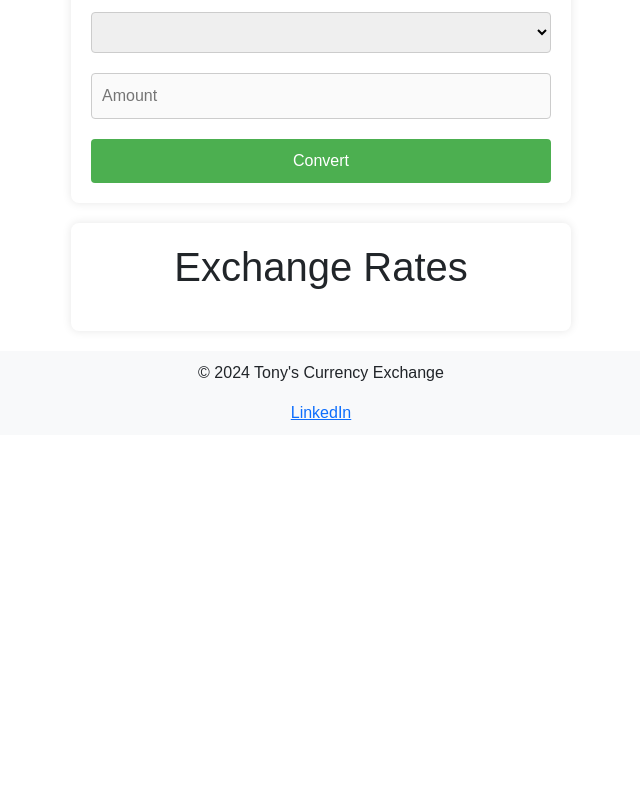
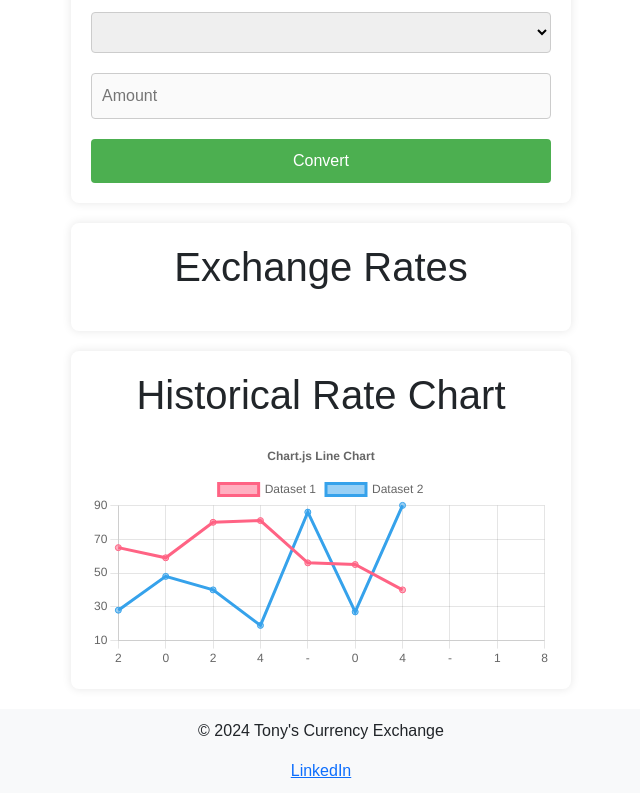
Before and after one commit to bear22309/currency-exchange, a React (Create React App) app: page / in a window 1280 px wide. Shown: the part 355-1148 px from the top of the page, without its empty margins (319-959 px from the left). Before the commit the page ends 800 px from the top, so only its background shows below. Built offline with nearby package versions, Linux system fonts and the light colour scheme; no server answers.

Commit message:
updated app.js

```diff
--- a/src/App.js
+++ b/src/App.js
@@ -1,5 +1,6 @@
 import React from 'react';
 import './App.css';
+import ChartComponent from './Chart';
 
 const App = () => {
   return (
@@ -9,6 +10,7 @@ const App = () => {
       </nav>
       <div className="container">
         <h1>Currency Converter</h1>
+
         <label htmlFor="fromCurrency">Current Currency:</label>
         <select id="fromCurrency"></select>
         <input type="number" id="fromAmount" placeholder="Amount" />
@@ -23,6 +25,11 @@ const App = () => {
         <h1>Exchange Rates</h1>
         <ul id="exchangeRates"></ul>
       </div>
+
+      <div className="container">
+        <h1>Historical Rate Chart</h1>
+        <ChartComponent />
+      </div>
       <footer>
         <p>&copy; 2024 Tony's Currency Exchange</p>
         <a href="https://www.linkedin.com/feed/">LinkedIn</a>
```
